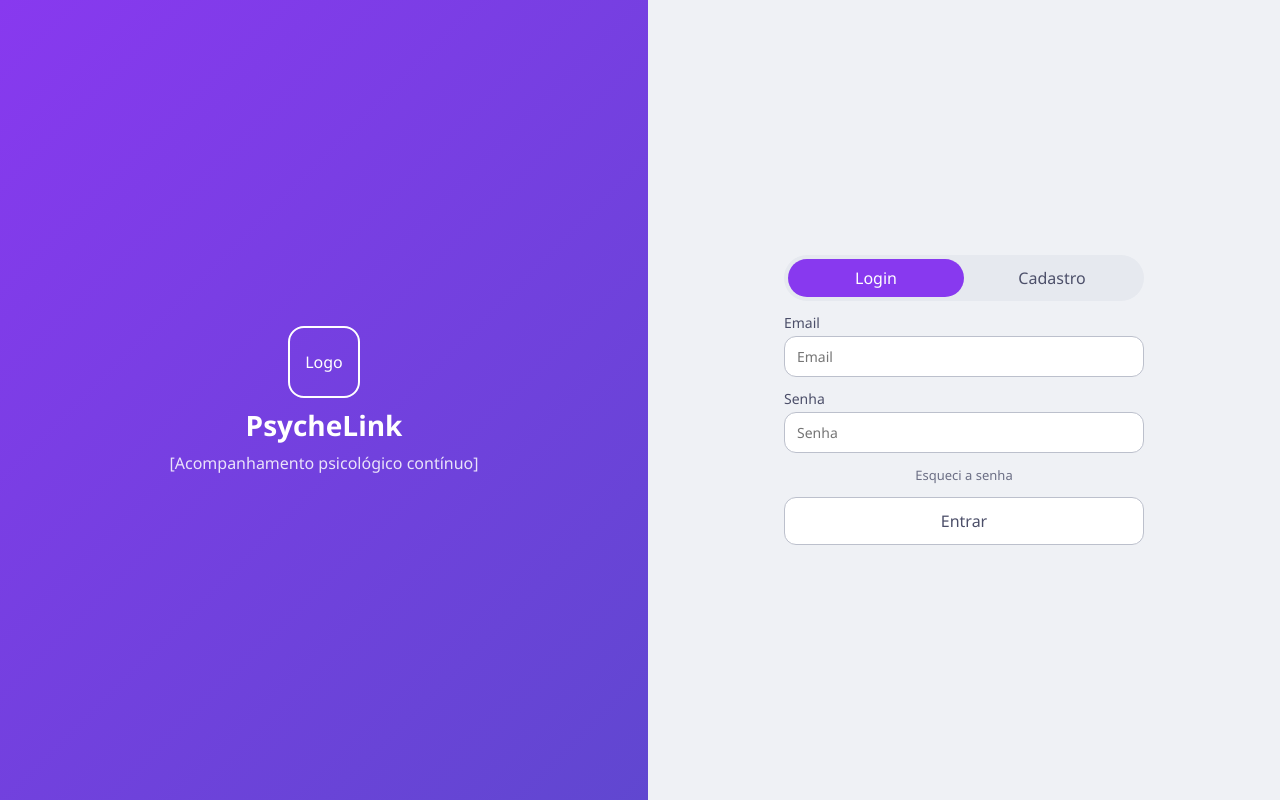
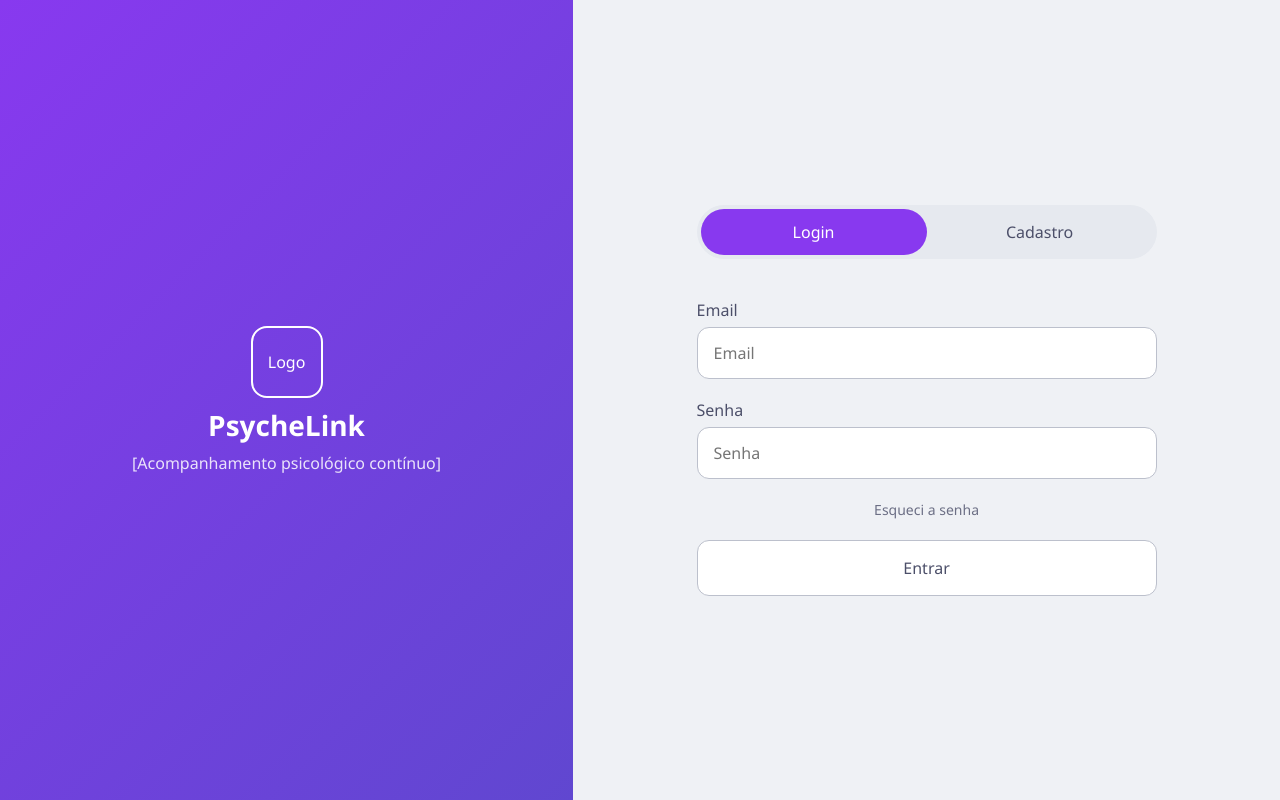
Before and after one commit to KienzoTeam/PsycheLink-TCC, a React (Vite) app in the folder apps/web/: page / in a window 1280 px wide. Built offline with nearby package versions, Linux system fonts and the light colour scheme.

Commit message:
feat(web): form do auth maior com grow/shrink animado
Campos extras do cadastro e link esqueci-senha colapsam via grid-rows 1fr/0fr com blur in/out, sem fade. Form ampliado para 460px com inputs maiores.

```diff
--- a/apps/web/src/components/AuthScreen.tsx
+++ b/apps/web/src/components/AuthScreen.tsx
@@ -3,15 +3,22 @@ import { brand } from '../theme';
 
 type Modo = 'login' | 'cadastro';
 
-const input = (placeholder: string, type = 'text', label?: string) => (
-  <label style={{ display: 'grid', gap: 4, fontSize: 14 }}>
+function Campo({ placeholder, type = 'text', label, required = true }: {
+  placeholder: string;
+  type?: string;
+  label?: string;
+  required?: boolean;
+}) {
+  return (
+    <label style={{ display: 'grid', gap: 6, fontSize: 16 }}>
       {label ?? placeholder}
       <input
         type={type}
         placeholder={placeholder}
-      required
+        required={required}
         style={{
-        padding: '10px 12px',
+          padding: '14px 16px',
+          fontSize: 16,
           borderRadius: brand.radius.md,
           border: `1px solid ${brand.outline}`,
           background: '#fff',
@@ -20,10 +27,43 @@ const input = (placeholder: string, type = 'text', label?: string) => (
       />
     </label>
   );
+}
+
+// Bloco colapsável com grow/shrink + blur, sem fade (conforme wireframe).
+function TrechoExpansivel({ aberto, blur, children }: {
+  aberto: boolean;
+  blur?: boolean;
+  children: React.ReactNode;
+}) {
+  return (
+    <div
+      style={{
+        display: 'grid',
+        gridTemplateRows: aberto ? '1fr' : '0fr',
+        transition: 'grid-template-rows 280ms ease',
+      }}
+    >
+      <div
+        style={{
+          overflow: 'hidden',
+          display: 'grid',
+          gap: 16,
+          alignContent: 'start',
+          visibility: aberto ? 'visible' : 'hidden',
+          filter: blur ? (aberto ? 'blur(0)' : 'blur(8px)') : undefined,
+          transition: blur ? 'filter 280ms ease' : undefined,
+        }}
+      >
+        {children}
+      </div>
+    </div>
+  );
+}
 
 export function AuthScreen({ onNeed2FA }: { onNeed2FA: (email: string) => void }) {
   const [modo, setModo] = useState<Modo>('login');
   const [email, setEmail] = useState('');
+  const cadastro = modo === 'cadastro';
 
   return (
     <div style={{ minHeight: '100vh', display: 'flex', background: brand.surface }}>
@@ -47,10 +87,10 @@ export function AuthScreen({ onNeed2FA }: { onNeed2FA: (email: string) => void }
         <span style={{ opacity: 0.85 }}>[Acompanhamento psicológico contínuo]</span>
       </div>
 
-      <div style={{ flex: 1, display: 'grid', placeItems: 'center', padding: 24, background: brand.background }}>
+      <div style={{ flex: 1.2, display: 'grid', placeItems: 'center', padding: 48, background: brand.background }}>
         <form
           onSubmit={(e) => { e.preventDefault(); onNeed2FA(email); }}
-          style={{ width: 'min(360px, 100%)', display: 'grid', gap: 12, alignContent: 'start' }}
+          style={{ width: 'min(460px, 100%)', display: 'grid', gap: 20, alignContent: 'start' }}
         >
           <div style={{ position: 'relative', display: 'flex', background: '#e6e9ef', borderRadius: brand.radius.full, padding: 4 }}>
             <span
@@ -60,7 +100,7 @@ export function AuthScreen({ onNeed2FA }: { onNeed2FA: (email: string) => void }
                 top: 4, bottom: 4, left: 4, width: 'calc(50% - 4px)',
                 borderRadius: brand.radius.full,
                 background: brand.primary,
-                transform: modo === 'login' ? 'translateX(0)' : 'translateX(100%)',
+                transform: cadastro ? 'translateX(100%)' : 'translateX(0)',
                 transition: 'transform 200ms ease',
               }}
             />
@@ -71,9 +111,9 @@ export function AuthScreen({ onNeed2FA }: { onNeed2FA: (email: string) => void }
                 onClick={() => setModo(m)}
                 style={{
                   position: 'relative', flex: 1, border: 0, background: 'transparent',
-                  color: modo === m ? '#fff' : brand.text,
-                  padding: '8px 0', borderRadius: brand.radius.full, zIndex: 1,
-                  textTransform: 'capitalize',
+                  color: (m === 'cadastro') === cadastro ? '#fff' : brand.text,
+                  padding: '12px 0', borderRadius: brand.radius.full, zIndex: 1,
+                  textTransform: 'capitalize', fontSize: 16,
                 }}
               >
                 {m === 'login' ? 'Login' : 'Cadastro'}
@@ -81,35 +121,35 @@ export function AuthScreen({ onNeed2FA }: { onNeed2FA: (email: string) => void }
             ))}
           </div>
 
-          <div style={{ display: 'grid', gap: 12 }} key={modo}>
-            {modo === 'cadastro' && (
-              <>
-                {input('Nome completo')}
-                {input('CRP (ex: 06/123456)')}
-                {input('Área de atuação')}
-              </>
-            )}
-            <label style={{ display: 'grid', gap: 4, fontSize: 14 }}>
+          <TrechoExpansivel aberto={cadastro} blur>
+            <Campo placeholder="Nome completo" required={cadastro} />
+            <Campo placeholder="CRP (ex: 06/123456)" required={cadastro} />
+            <Campo placeholder="Área de atuação" required={cadastro} />
+          </TrechoExpansivel>
+
+          <div style={{ display: 'grid', gap: 20 }}>
+            <label style={{ display: 'grid', gap: 6, fontSize: 16 }}>
               Email
               <input
                 type="email" required value={email} onChange={(e) => setEmail(e.target.value)}
                 placeholder="Email"
-                style={{ padding: '10px 12px', borderRadius: brand.radius.md, border: `1px solid ${brand.outline}`, background: '#fff', color: brand.text }}
+                style={{ padding: '14px 16px', fontSize: 16, borderRadius: brand.radius.md, border: `1px solid ${brand.outline}`, background: '#fff', color: brand.text }}
               />
             </label>
-            {input('Senha', 'password', 'Senha')}
+            <Campo placeholder="Senha" type="password" label="Senha" />
           </div>
 
-          {modo === 'login' && (
-            <button type="button" style={{ border: 0, background: 'transparent', color: brand.subtext, fontSize: 13, justifySelf: 'center' }}>
+          <TrechoExpansivel aberto={!cadastro}>
+            <button type="button" style={{ border: 0, background: 'transparent', color: brand.subtext, fontSize: 14, justifySelf: 'center' }}>
               Esqueci a senha
             </button>
-          )}
+          </TrechoExpansivel>
+
           <button
             type="submit"
-            style={{ padding: 12, borderRadius: brand.radius.md, border: `1px solid ${brand.outline}`, background: brand.surface, color: brand.text }}
+            style={{ padding: 16, fontSize: 16, borderRadius: brand.radius.md, border: `1px solid ${brand.outline}`, background: brand.surface, color: brand.text }}
           >
-            Entrar
+            {cadastro ? 'Cadastrar' : 'Entrar'}
           </button>
         </form>
       </div>
```
Lines whose indentation alone changed are shown as unchanged.
